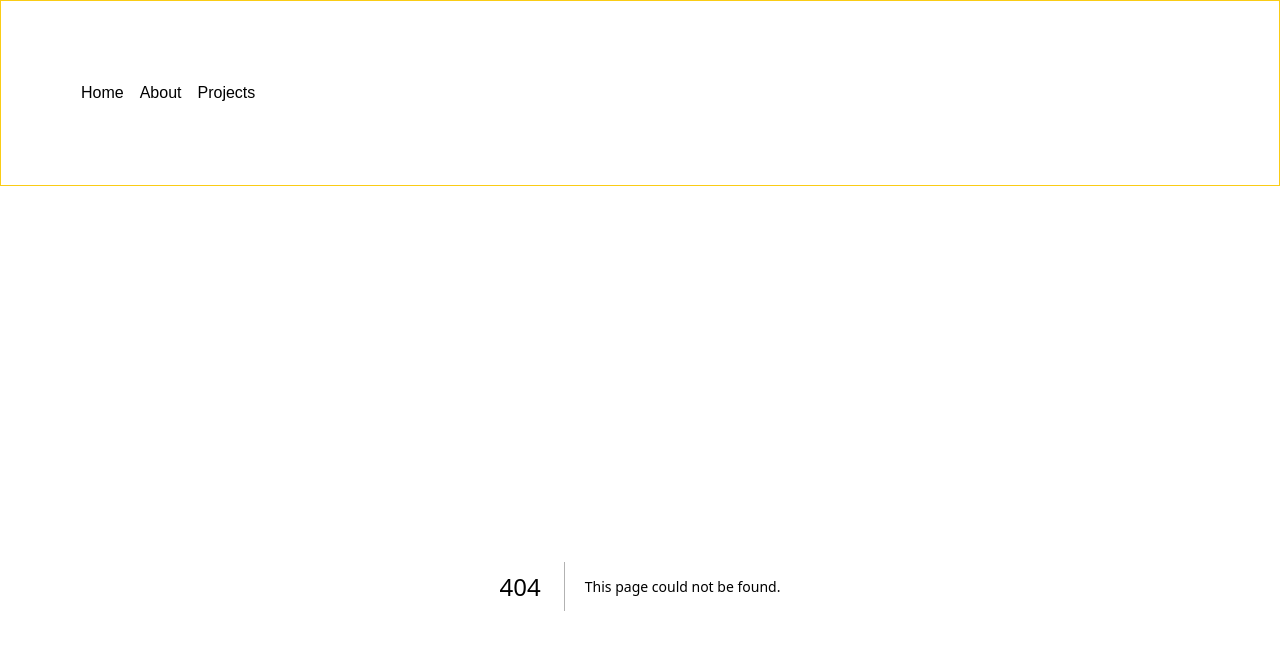
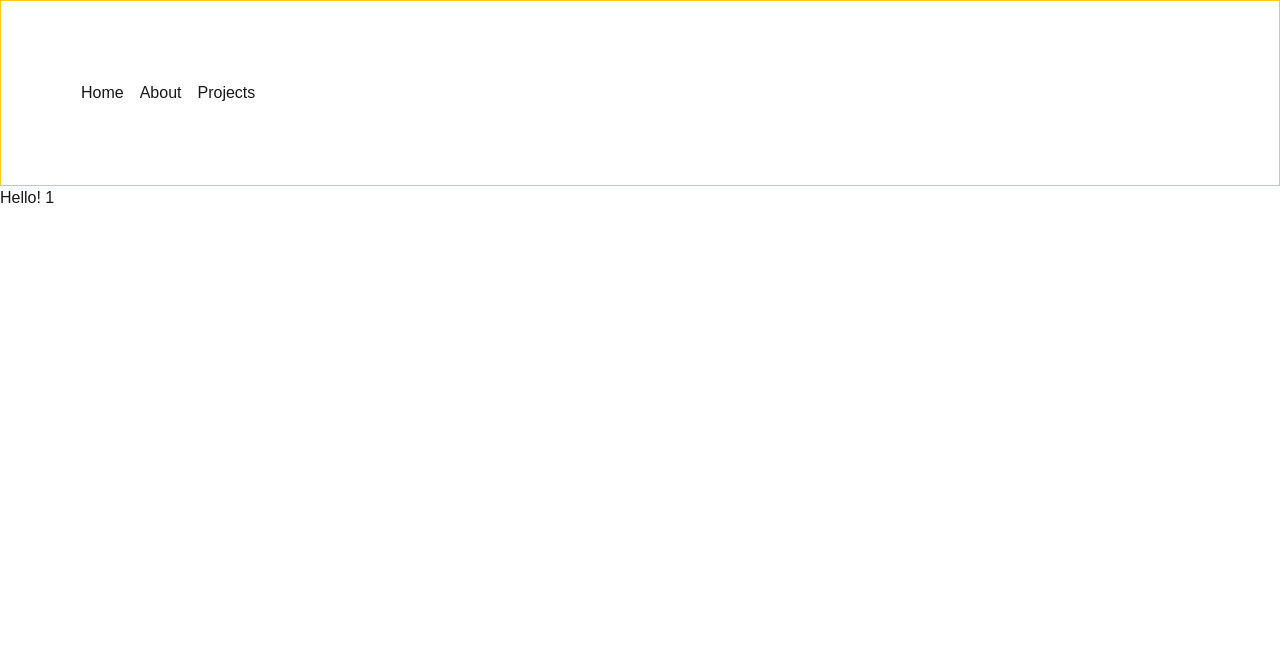
Before and after one commit to ardacoskun/next14-blog, a Next.js app: page /blog/1 in a window 1280 px wide. Before the commit this address had no page. Shown: the top 650 px of the page. Built offline with nearby package versions, Linux system fonts and the light colour scheme.

Commit message:
blog page added

```diff
--- /dev/null
+++ b/app/blog/[slug]/page.jsx
@@ -0,0 +1,5 @@
+const Page = ({ params }) => {
+  return <div>Hello! {params.slug}</div>;
+};
+
+export default Page;
```
